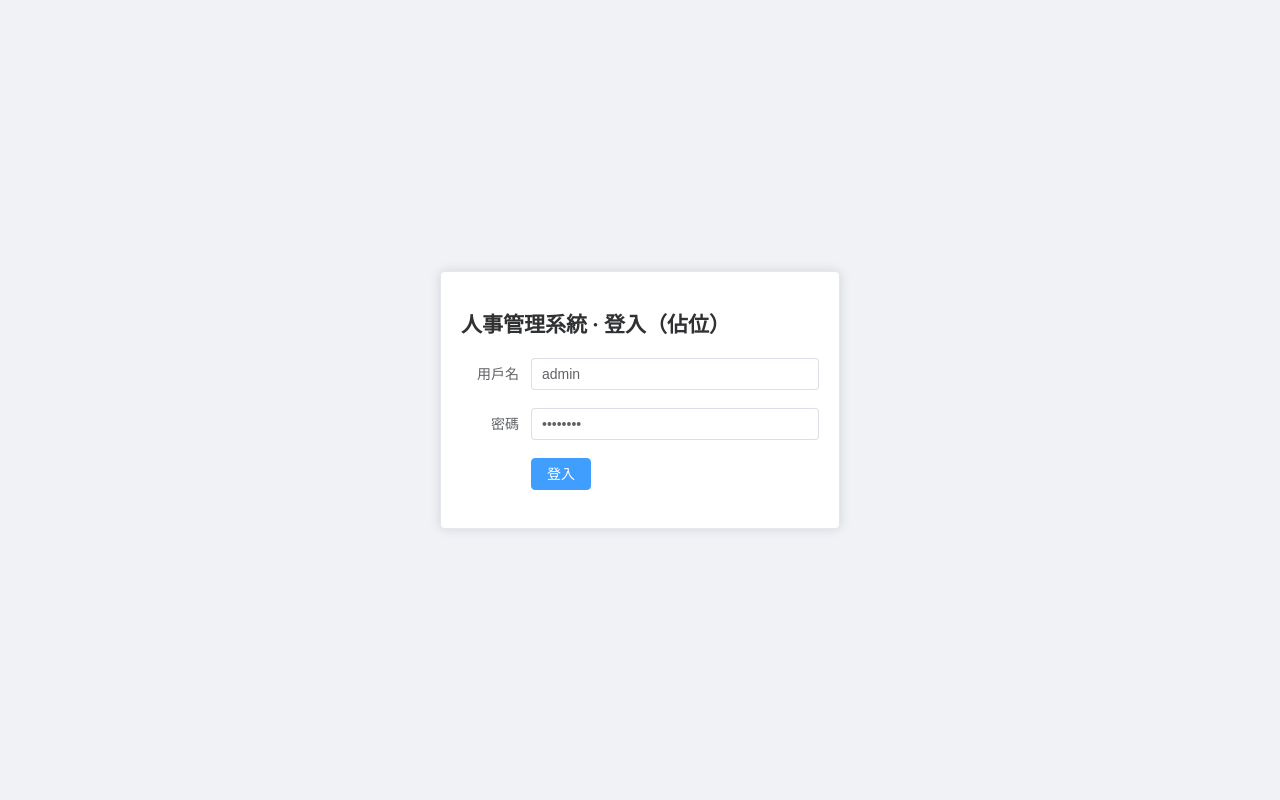
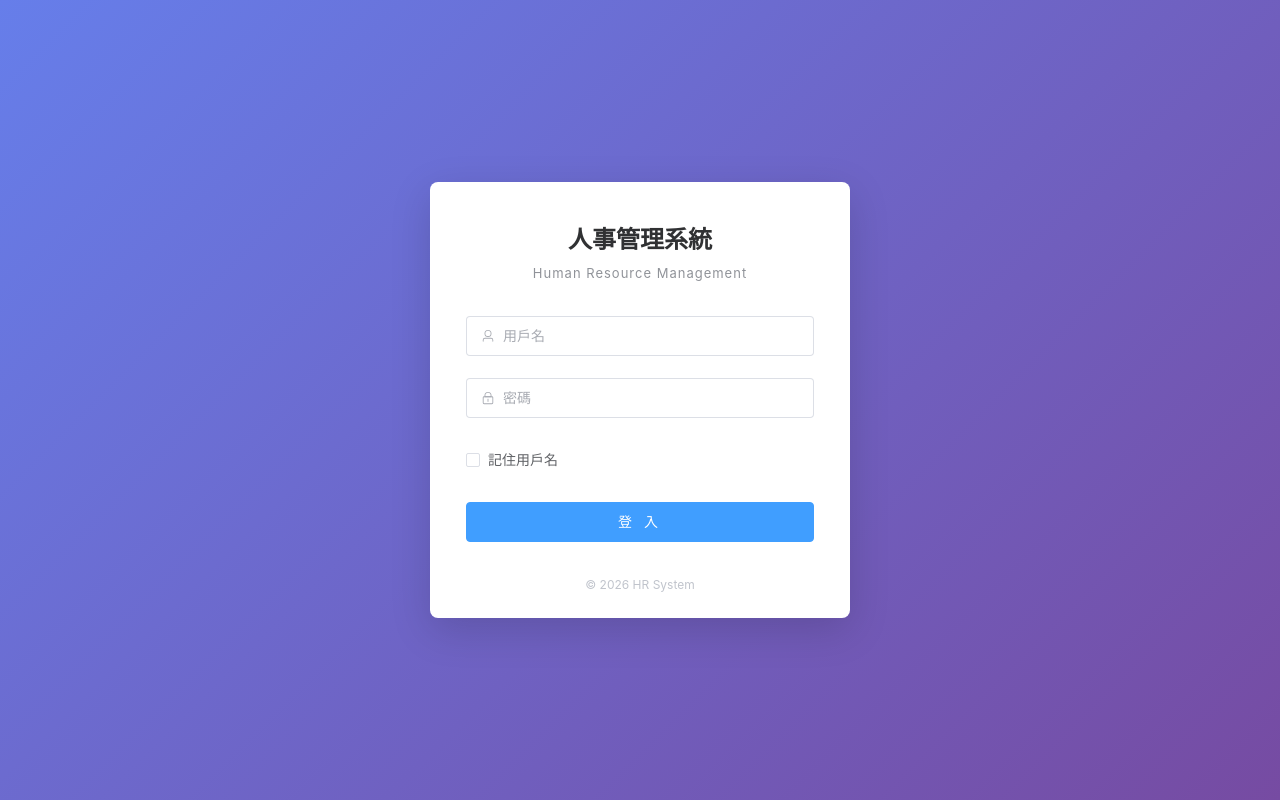
Before and after one commit to yuequanhuabai/hr-ui, a Vue app: page /login in a window 1280 px wide. Built offline with nearby package versions, Linux system fonts and the light colour scheme.

Commit message:
login page upgrade

```diff
--- a/src/types/components.d.ts
+++ b/src/types/components.d.ts
@@ -18,6 +18,7 @@ declare module 'vue' {
     ElBreadcrumbItem: typeof import('element-plus/es')['ElBreadcrumbItem']
     ElButton: typeof import('element-plus/es')['ElButton']
     ElCard: typeof import('element-plus/es')['ElCard']
+    ElCheckbox: typeof import('element-plus/es')['ElCheckbox']
     ElContainer: typeof import('element-plus/es')['ElContainer']
     ElDescriptions: typeof import('element-plus/es')['ElDescriptions']
     ElDescriptionsItem: typeof import('element-plus/es')['ElDescriptionsItem']
--- a/src/views/login/index.vue
+++ b/src/views/login/index.vue
@@ -1,29 +1,59 @@
 <script setup lang="ts">
-import { reactive, ref } from 'vue'
+import { onMounted, reactive, ref } from 'vue'
 import { useRoute, useRouter } from 'vue-router'
 import { ElMessage } from 'element-plus'
+import type { FormInstance, FormRules } from 'element-plus'
+import { User, Lock } from '@element-plus/icons-vue'
 import { useUserStore } from '@/store/modules/user'
 
 const router = useRouter()
 const route = useRoute()
 const userStore = useUserStore()
 
+const REMEMBER_KEY = 'hr:login:remember'
+const formRef = ref<FormInstance>()
+
 const form = reactive({
-  username: 'admin',
-  password: 'admin123'
+  username: '',
+  password: '',
+  remember: false
 })
+
+const rules: FormRules = {
+  username: [{ required: true, message: '請輸入用戶名', trigger: 'blur' }],
+  password: [
+    { required: true, message: '請輸入密碼', trigger: 'blur' },
+    { min: 5, message: '密碼至少 5 位', trigger: 'blur' }
+  ]
+}
+
 const loading = ref(false)
 
+onMounted(() => {
+  const saved = localStorage.getItem(REMEMBER_KEY)
+  if (saved) {
+    form.username = saved
+    form.remember = true
+  }
+})
+
 async function onSubmit() {
-  if (!form.username || !form.password) {
-    ElMessage.warning('請輸入用戶名和密碼')
-    return
-  }
+  if (!formRef.value) return
+  const valid = await formRef.value.validate().catch(() => false)
+  if (!valid) return
+
   loading.value = true
   try {
-    await userStore.login(form)
+    await userStore.login({ username: form.username, password: form.password })
+    if (form.remember) {
+      localStorage.setItem(REMEMBER_KEY, form.username)
+    } else {
+      localStorage.removeItem(REMEMBER_KEY)
+    }
     const redirect = (route.query.redirect as string) || '/'
     await router.push(redirect)
+  } catch (err: any) {
+    ElMessage.error(err?.message || '登入失敗，請重試')
   } finally {
     loading.value = false
   }
@@ -32,32 +62,103 @@ async function onSubmit() {
 
 <template>
   <div class="login-wrapper">
-    <el-card class="login-card">
-      <h2>人事管理系統 · 登入（佔位）</h2>
-      <el-form label-width="70px" @submit.prevent="onSubmit">
-        <el-form-item label="用戶名">
-          <el-input v-model="form.username" autocomplete="username" />
+    <div class="login-card">
+      <div class="login-card__header">
+        <h1 class="login-card__title">人事管理系統</h1>
+        <p class="login-card__subtitle">Human Resource Management</p>
+      </div>
+
+      <el-form
+        ref="formRef"
+        :model="form"
+        :rules="rules"
+        size="large"
+        class="login-card__form"
+        @submit.prevent="onSubmit"
+      >
+        <el-form-item prop="username">
+          <el-input
+            v-model="form.username"
+            :prefix-icon="User"
+            placeholder="用戶名"
+            autocomplete="username"
+          />
         </el-form-item>
-        <el-form-item label="密碼">
-          <el-input v-model="form.password" type="password" autocomplete="current-password" />
+        <el-form-item prop="password">
+          <el-input
+            v-model="form.password"
+            :prefix-icon="Lock"
+            type="password"
+            placeholder="密碼"
+            show-password
+            autocomplete="current-password"
+            @keyup.enter="onSubmit"
+          />
         </el-form-item>
         <el-form-item>
-          <el-button type="primary" :loading="loading" @click="onSubmit">登入</el-button>
+          <el-checkbox v-model="form.remember">記住用戶名</el-checkbox>
+        </el-form-item>
+        <el-form-item>
+          <el-button
+            type="primary"
+            :loading="loading"
+            class="login-card__submit"
+            @click="onSubmit"
+          >
+            {{ loading ? '登入中...' : '登 入' }}
+          </el-button>
         </el-form-item>
       </el-form>
-    </el-card>
+
+      <div class="login-card__footer">© 2026 HR System</div>
+    </div>
   </div>
 </template>
 
 <style scoped>
 .login-wrapper {
-  min-height: 100vh;
   display: flex;
   align-items: center;
   justify-content: center;
-  background: #f0f2f5;
+  min-height: 100vh;
+  background: linear-gradient(135deg, #667eea 0%, #764ba2 100%);
 }
 .login-card {
-  width: 400px;
+  display: flex;
+  flex-direction: column;
+  width: 420px;
+  padding: 40px 36px 24px;
+  background: #fff;
+  border-radius: 8px;
+  box-shadow: 0 12px 40px rgba(0, 0, 0, 0.15);
+}
+.login-card__header {
+  margin-bottom: 32px;
+  text-align: center;
+}
+.login-card__title {
+  margin: 0;
+  color: #303133;
+  font-weight: 600;
+  font-size: 24px;
+}
+.login-card__subtitle {
+  margin: 6px 0 0;
+  color: #909399;
+  font-size: 13px;
+  letter-spacing: 1px;
+}
+.login-card__form {
+  width: 100%;
+}
+.login-card__submit {
+  width: 100%;
+  letter-spacing: 4px;
+}
+.login-card__footer {
+  margin-top: 12px;
+  color: #c0c4cc;
+  font-size: 12px;
+  text-align: center;
 }
 </style>
```
